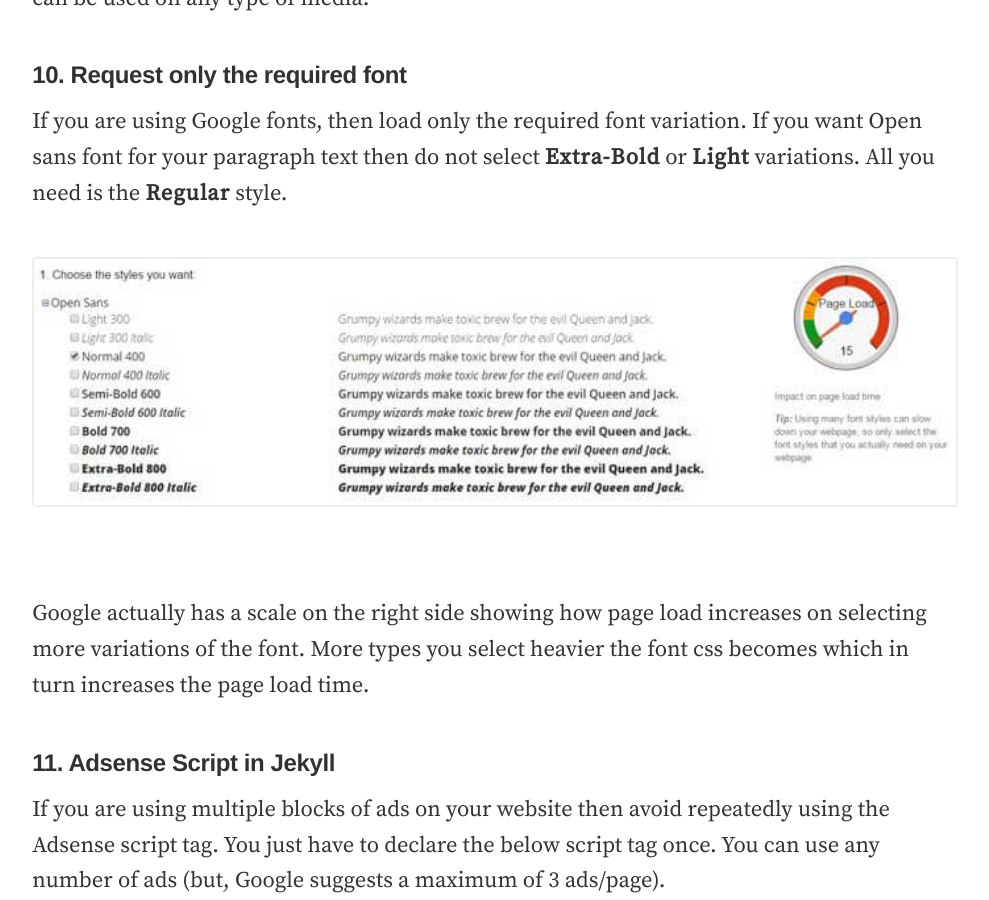
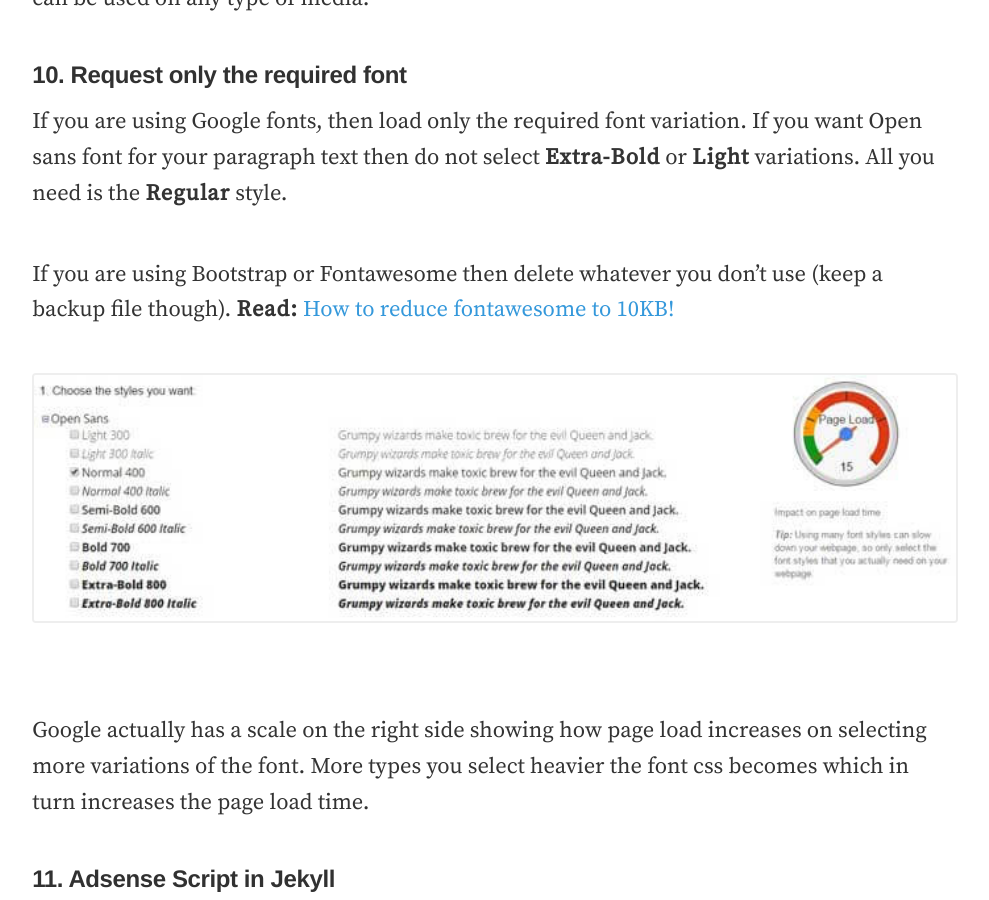
Before and after one commit to gaganmaheshwari/blog-webjeda, a Jekyll site: the page built from _posts/2016-04-27-jekyll-speed.md, in a window 1280 px wide and 900 px high, scrolled down 16225 px. Shown: the whole window, without its empty margins (147-1136 px from the left). Built offline with Jekyll 4.4.1, drawn with Linux system fonts in a browser that asks for light colours; comment, search, counter and statistics services are not loaded.

Commit message:
no message

```diff
--- a/_posts/2016-04-27-jekyll-speed.md
+++ b/_posts/2016-04-27-jekyll-speed.md
@@ -292,6 +292,9 @@ This feature comes in handy if your website has a lot of images or other similar
 ### 10. Request only the required font
 If you are using Google fonts, then load only the required font variation. If you want Open sans font for your paragraph text then do not select **Extra-Bold** or **Light** variations. All you need is the **Regular** style.
 
+If you are using Bootstrap or Fontawesome then delete whatever you don't use (keep a backup file though).
+**Read:** [How to reduce fontawesome to 10KB!](/optimize-fontawesome/){:target="_blank"}
+
 ![Jekyll speed optimization by tweaking google font loading](/images/jekyll-speed-optimization-google-font-optimization.jpg){:width="700px" max-height="187px" .full}
 
 Google actually has a scale on the right side showing how page load increases on selecting more variations of the font. More types you select heavier the font css becomes which in turn increases the page load time.
```
